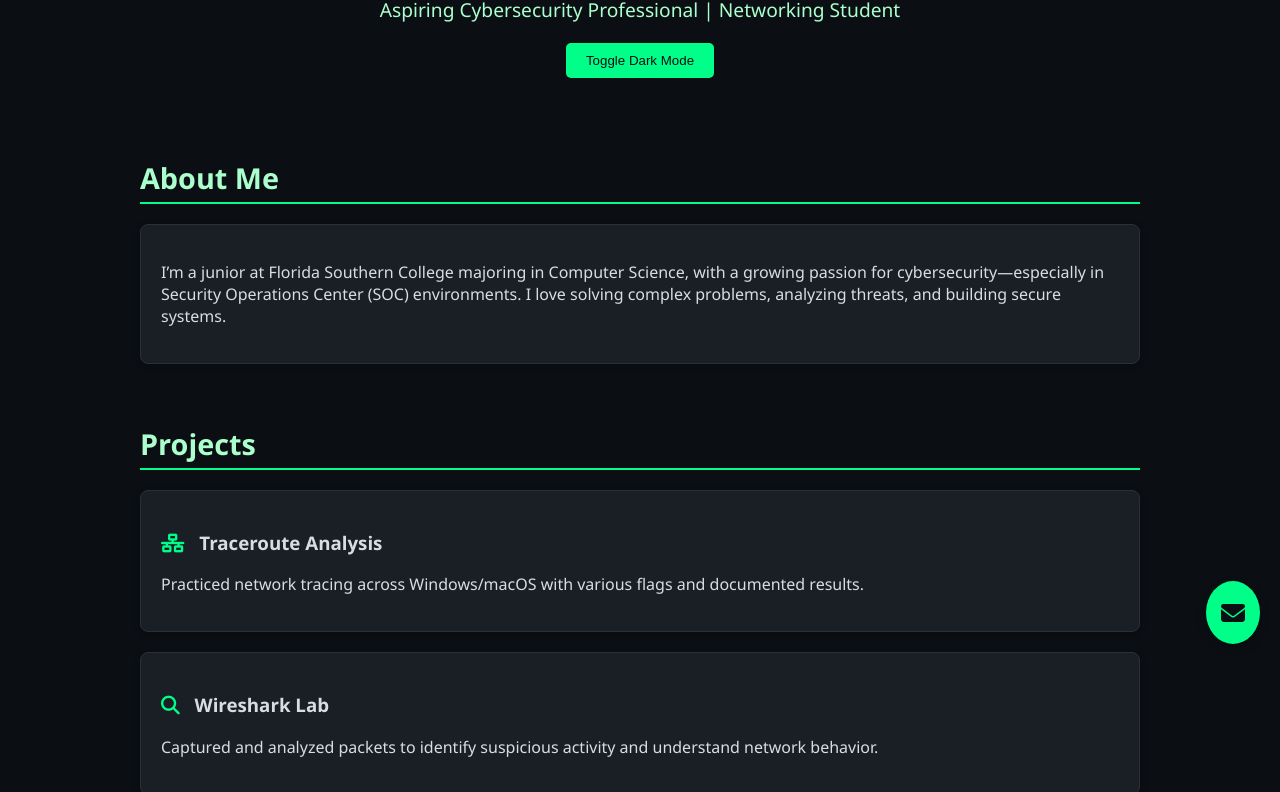
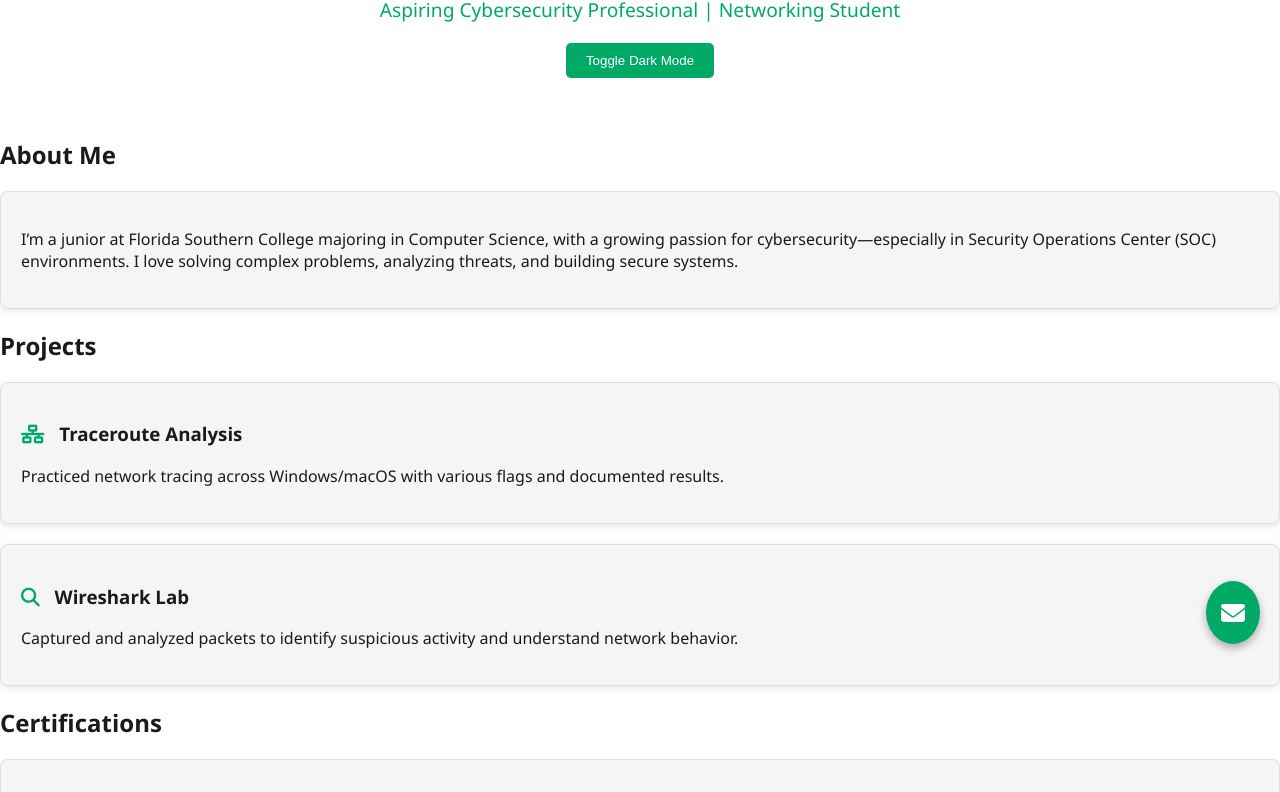
Before and after one commit to 0ddev3/0ddev3.github.io, a plain HTML site: page index.html in a window 1280 px wide. Shown: the part 136-928 px from the top of the page. Drawn offline with nearby package versions, Linux system fonts and the light colour scheme.

Commit message:
Update style.css

```diff
--- a/style.css
+++ b/style.css
@@ -1,17 +1,16 @@
-/* Base styles */
+/* Light Mode (default) */
 body {
   font-family: 'Segoe UI', sans-serif;
-  background-color: #0b0f14;
-  color: #d6dee4;
+  background-color: #ffffff;
+  color: #1a1a1a;
   margin: 0;
   padding: 0;
   transition: background-color 0.3s, color 0.3s;
 }
 
-/* Header */
 header {
-  background-color: #0b0f14;
-  color: #00ff88;
+  background-color: #ffffff;
+  color: #00aa66;
   padding: 40px 20px;
   text-align: center;
 }
@@ -24,14 +23,14 @@ header h1 {
 header p {
   font-size: 1.2em;
   margin: 0;
-  color: #aaffcc;
+  color: #00aa66;
 }
 
 button {
   margin-top: 20px;
   padding: 10px 20px;
-  background-color: #00ff88;
-  color: #0b0f14;
+  background-color: #00aa66;
+  color: #ffffff;
   border: none;
   border-radius: 5px;
   cursor: pointer;
@@ -39,37 +38,17 @@ button {
 }
 
 button:hover {
-  background-color: #aaffcc;
-  color: #0b0f14;
+  background-color: #00cc88;
 }
 
-/* Main content */
-main {
-  max-width: 1000px;
-  margin: 40px auto;
-  padding: 0 20px;
-}
-
-section {
-  margin-bottom: 60px;
-}
-
-h2 {
-  font-size: 1.8em;
-  margin-bottom: 20px;
-  border-bottom: 2px solid #00ff88;
-  padding-bottom: 5px;
-  color: #aaffcc;
-}
-
-/* Card layout */
+/* Cards */
 .card {
-  background-color: #1a1f26;
-  border: 1px solid #2c2f36;
+  background-color: #f5f5f5;
+  border: 1px solid #ddd;
   border-radius: 8px;
   padding: 20px;
   margin-bottom: 20px;
-  box-shadow: 0 2px 6px rgba(0,0,0,0.3);
+  box-shadow: 0 2px 6px rgba(0,0,0,0.1);
   transition: transform 0.2s ease;
 }
 
@@ -79,47 +58,54 @@ h2 {
 
 .card h3 i {
   margin-right: 10px;
-  color: #00ff88;
+  color: #00aa66;
 }
 
-/* Links */
 a {
-  color: #00ff88;
+  color: #00aa66;
   text-decoration: none;
 }
 
 a:hover {
   text-decoration: underline;
-  color: #aaffcc;
+  color: #00cc88;
 }
 
-/* Footer */
 footer {
   text-align: center;
   padding: 20px;
-  background-color: #0b0f14;
+  background-color: #ffffff;
   color: #888;
 }
 
-/* Dark mode toggle */
+/* Dark Mode */
 .dark-mode {
-  background-color: #121212;
-  color: #eee;
+  background-color: #0b0f14;
+  color: #d6dee4;
 }
 
 .dark-mode header,
 .dark-mode footer {
-  background-color: #1f1f1f;
-  color: #ccc;
+  background-color: #0b0f14;
+  color: #00ff88;
 }
 
 .dark-mode .card {
-  background-color: #1e1e1e;
-  border-color: #333;
+  background-color: #1a1f26;
+  border-color: #2c2f36;
 }
 
 .dark-mode a {
-  color: #66ffcc;
+  color: #00ff88;
+}
+
+.dark-mode button {
+  background-color: #00ff88;
+  color: #0b0f14;
+}
+
+.dark-mode button:hover {
+  background-color: #aaffcc;
 }
 
 /* Floating contact button */
@@ -127,8 +113,8 @@ footer {
   position: fixed;
   bottom: 20px;
   right: 20px;
-  background-color: #00ff88;
-  color: #0b0f14;
+  background-color: #00aa66;
+  color: #ffffff;
   padding: 15px;
   border-radius: 50%;
   font-size: 1.5em;
@@ -138,11 +124,10 @@ footer {
 }
 
 .contact-float:hover {
-  background-color: #aaffcc;
-  color: #0b0f14;
+  background-color: #00cc88;
 }
 
-/* Responsive layout */
+/* Responsive */
 @media (max-width: 768px) {
   body {
     padding: 10px;
```
